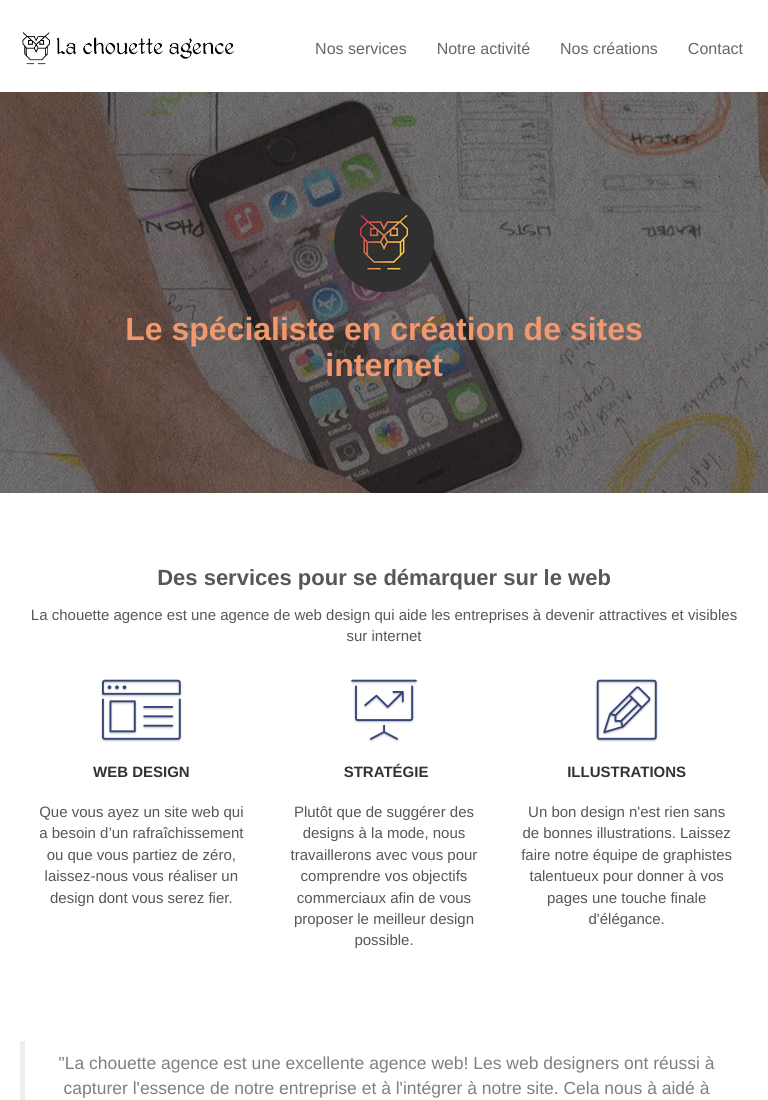
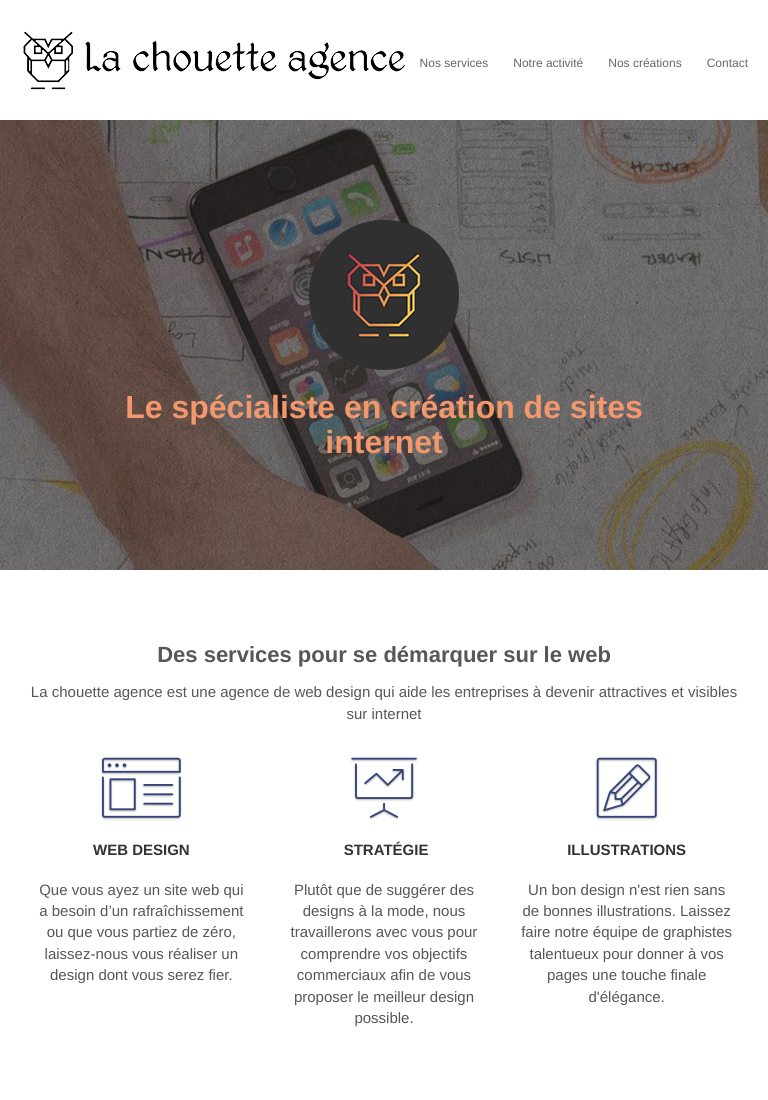
Before and after one commit to JordBSN/La-chouette-agence-OpenClassrooms, a plain HTML site: page index.html in a window 768 px wide. Shown: the top 1100 px of the page. Drawn offline with Linux system fonts and the light colour scheme.

Commit message:
:fix: nav tablette réduite

```diff
--- a/index.html
+++ b/index.html
@@ -41,7 +41,7 @@
             <nav class="navbar row">
                 <div class="navbar-header">
                     <a class="navbar-brand" href="index.html">
-                        <img src="img/la-chouette-agence.png" alt="logo de la chouette agence" height="40"/></a>
+                        <img src="img/la-chouette-agence.png" alt="logo de la chouette agence" height="72"/></a>
                     <button id="nav-toggle" type="button" class="ui-navbar-toggle navbar-toggle" data-toggle="collapse"
                             data-target=".navbar-1">
                         <span class="sr-only">Toggle navigation</span><span class="icon-bar"></span><span
@@ -75,7 +75,7 @@
         <div class="container bloc-lg">
             <div class="row tight-width-whitespace">
                 <div class="col-sm-12">
-                    <img src="img/logo.png" class="center-block image-resize-mode" width="100"
+                    <img src="img/logo.png" class="center-block image-resize-mode" width="150"
                          alt="logo de la chouette agence"/>
                     <h1 class="text-center hero-bloc-text tc-white ">
                         Le spécialiste en création de sites internet
--- a/style.css
+++ b/style.css
@@ -872,11 +872,16 @@ h4 {
 
 @media (max-width: 992px) and (min-width: 768px) {
     .navbar .nav {
-        max-width: 80%
+        max-width: 80%;
     }
 
     .nav-center.navbar .nav {
-        max-width: 100%
+        max-width: 100%;
+    }
+
+    .navbar-nav > li > a {
+    font-size: 12px;
+        padding-right: 10px;
     }
 }
 
```
Also changed, not shown: style.min.css.
